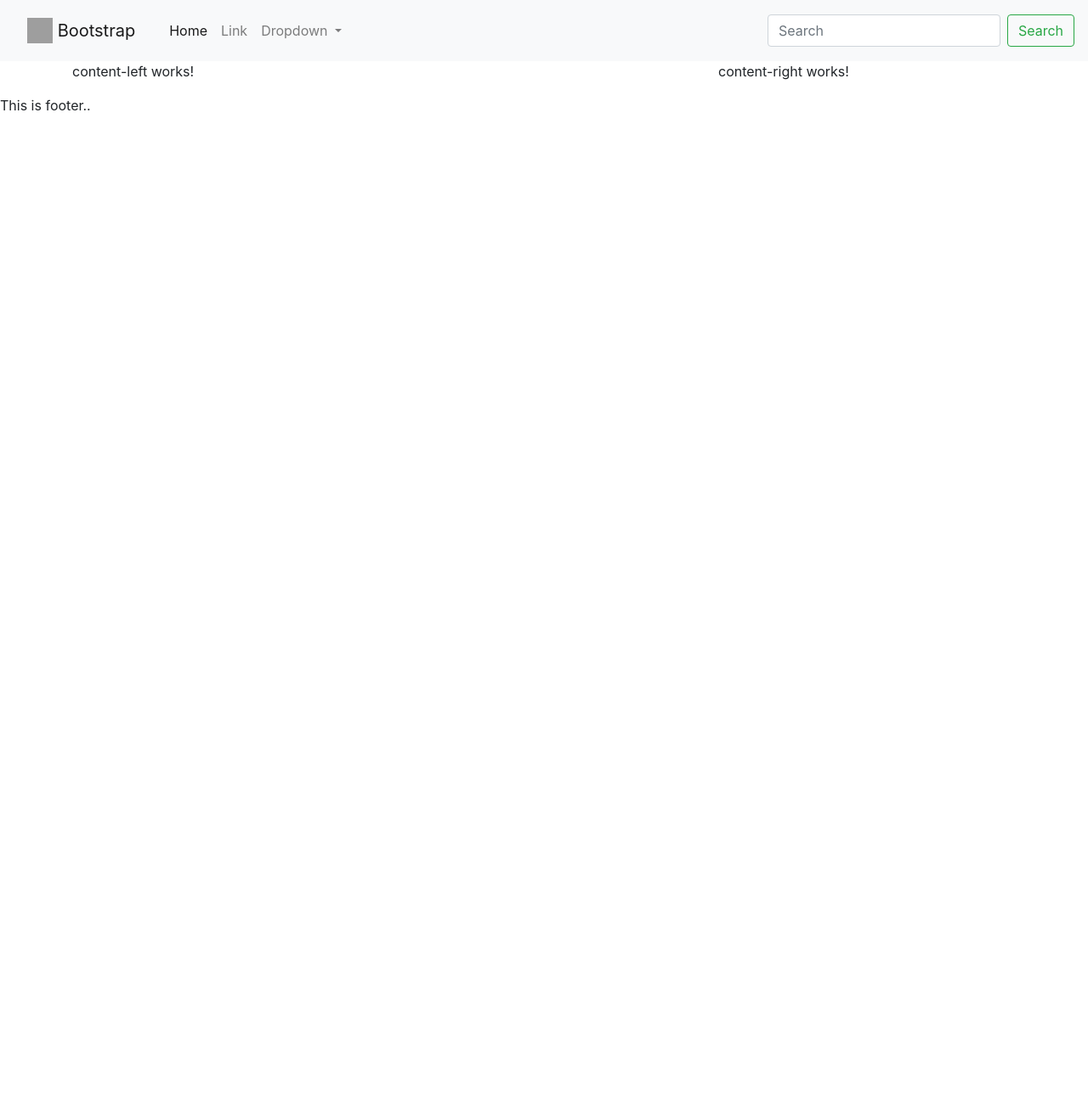
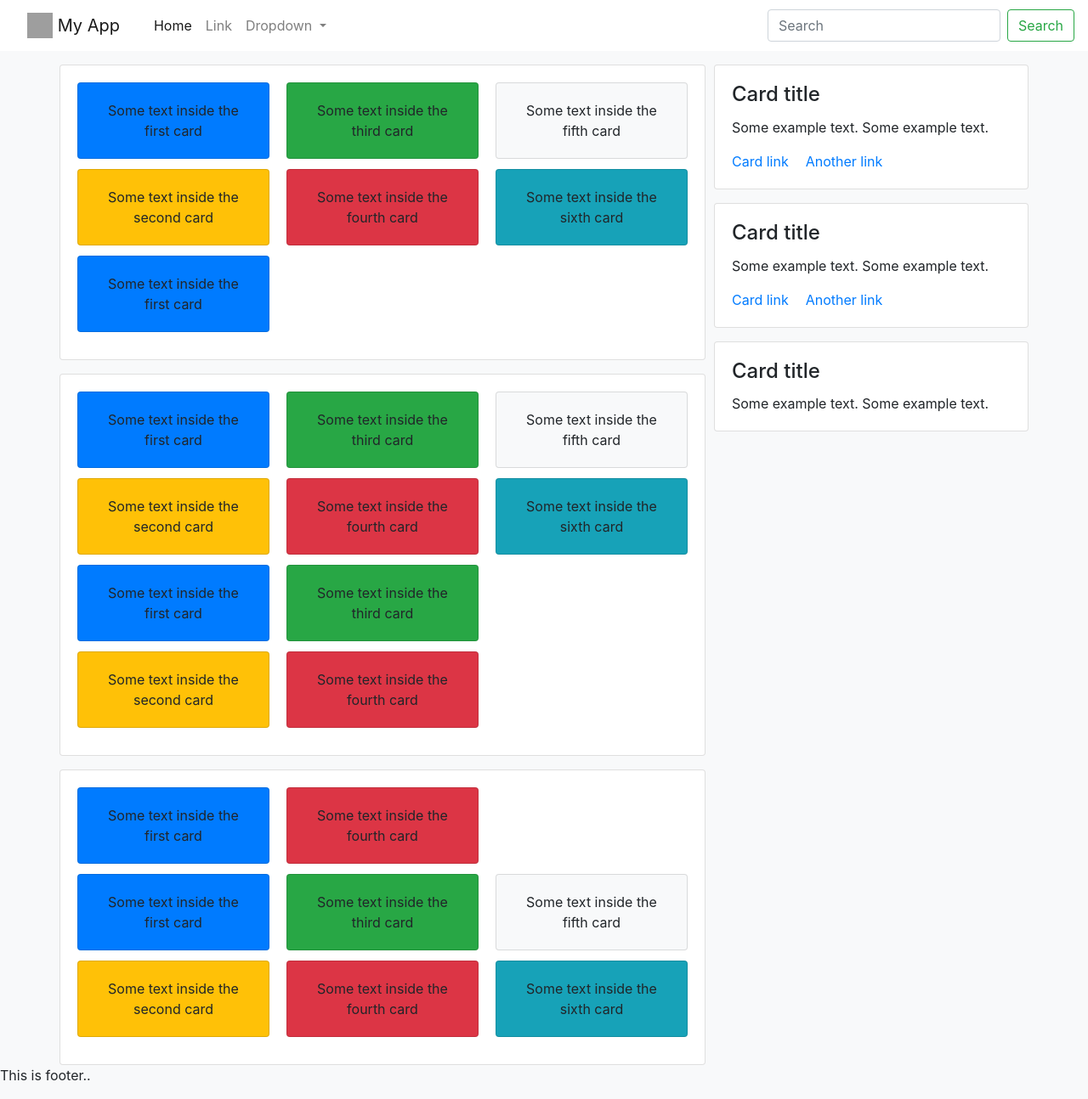
Before and after one commit to IAmSudhirGupta/my-app, an Angular app: page / in a window 1280 px wide. Shown: the whole page at 85% size. Before the commit the page ends 800 px from the top, so only its background shows below. Built offline with nearby package versions, Linux system fonts and the light colour scheme; grey boxes are pictures that could not be loaded.

Commit message:
added cords

```diff
--- a/src/app/components/content-left/content-left.component.html
+++ b/src/app/components/content-left/content-left.component.html
@@ -1,3 +1,162 @@
-<p>
-    content-left works!
-</p>
+<div class="row margin-top-10">
+    <div class="card">
+        <div class="card-body">
+
+            <div class="card-columns">
+                <div class="card bg-primary">
+                    <div class="card-body text-center">
+                        <p class="card-text">Some text inside the first card</p>
+                    </div>
+                </div>
+                <div class="card bg-warning">
+                    <div class="card-body text-center">
+                        <p class="card-text">Some text inside the second card</p>
+                    </div>
+                </div>
+                <div class="card bg-success">
+                    <div class="card-body text-center">
+                        <p class="card-text">Some text inside the third card</p>
+                    </div>
+                </div>
+                <div class="card bg-danger">
+                    <div class="card-body text-center">
+                        <p class="card-text">Some text inside the fourth card</p>
+                    </div>
+                </div>
+                <div class="card bg-light">
+                    <div class="card-body text-center">
+                        <p class="card-text">Some text inside the fifth card</p>
+                    </div>
+                </div>
+                <div class="card bg-info">
+                    <div class="card-body text-center">
+                        <p class="card-text">Some text inside the sixth card</p>
+                    </div>
+                </div>
+            </div>
+            <div class="card-columns">
+                <div class="card bg-primary">
+                    <div class="card-body text-center">
+                        <p class="card-text">Some text inside the first card</p>
+                    </div>
+                </div>
+            </div>
+        </div>
+    </div>
+</div>
+
+<div class="row margin-top-10">
+    <div class="card">
+        <div class="card-body">
+
+            <div class="card-columns">
+                <div class="card bg-primary">
+                    <div class="card-body text-center">
+                        <p class="card-text">Some text inside the first card</p>
+                    </div>
+                </div>
+                <div class="card bg-warning">
+                    <div class="card-body text-center">
+                        <p class="card-text">Some text inside the second card</p>
+                    </div>
+                </div>
+                <div class="card bg-success">
+                    <div class="card-body text-center">
+                        <p class="card-text">Some text inside the third card</p>
+                    </div>
+                </div>
+                <div class="card bg-danger">
+                    <div class="card-body text-center">
+                        <p class="card-text">Some text inside the fourth card</p>
+                    </div>
+                </div>
+                <div class="card bg-light">
+                    <div class="card-body text-center">
+                        <p class="card-text">Some text inside the fifth card</p>
+                    </div>
+                </div>
+                <div class="card bg-info">
+                    <div class="card-body text-center">
+                        <p class="card-text">Some text inside the sixth card</p>
+                    </div>
+                </div>
+            </div>
+            <div class="card-columns">
+                <div class="card bg-primary">
+                    <div class="card-body text-center">
+                        <p class="card-text">Some text inside the first card</p>
+                    </div>
+                </div>
+                <div class="card bg-warning">
+                    <div class="card-body text-center">
+                        <p class="card-text">Some text inside the second card</p>
+                    </div>
+                </div>
+                <div class="card bg-success">
+                    <div class="card-body text-center">
+                        <p class="card-text">Some text inside the third card</p>
+                    </div>
+                </div>
+                <div class="card bg-danger">
+                    <div class="card-body text-center">
+                        <p class="card-text">Some text inside the fourth card</p>
+                    </div>
+                </div>
+            </div>
+        </div>
+    </div>
+</div>
+
+<div class="row margin-top-10">
+    <div class="card">
+        <div class="card-body">
+
+            <div class="card-columns">
+                <div class="card bg-primary">
+                    <div class="card-body text-center">
+                        <p class="card-text">Some text inside the first card</p>
+                    </div>
+                </div>
+
+                <div class="card bg-danger">
+                    <div class="card-body text-center">
+                        <p class="card-text">Some text inside the fourth card</p>
+                    </div>
+                </div>
+
+            </div>
+            <div class="card-columns">
+                <div class="card bg-primary">
+                    <div class="card-body text-center">
+                        <p class="card-text">Some text inside the first card</p>
+                    </div>
+                </div>
+                <div class="card bg-warning">
+                    <div class="card-body text-center">
+                        <p class="card-text">Some text inside the second card</p>
+                    </div>
+                </div>
+                <div class="card bg-success">
+                    <div class="card-body text-center">
+                        <p class="card-text">Some text inside the third card</p>
+                    </div>
+                </div>
+                <div class="card bg-danger">
+                    <div class="card-body text-center">
+                        <p class="card-text">Some text inside the fourth card</p>
+                    </div>
+                </div>
+                <div class="card bg-light">
+                    <div class="card-body text-center">
+                        <p class="card-text">Some text inside the fifth card</p>
+                    </div>
+                </div>
+                <div class="card bg-info">
+                    <div class="card-body text-center">
+                        <p class="card-text">Some text inside the sixth card</p>
+                    </div>
+                </div>
+            </div>
+        </div>
+    </div>
+</div>
--- a/src/app/components/content-right/content-right.component.css
+++ b/src/app/components/content-right/content-right.component.css
@@ -0,0 +1,3 @@
+.card {
+    margin-left: 10px;
+}
--- a/src/app/components/content-right/content-right.component.html
+++ b/src/app/components/content-right/content-right.component.html
@@ -1,3 +1,28 @@
-<p>
-  content-right works!
-</p>
+<div class="row margin-top-10">
+    <div class="card">
+        <div class="card-body">
+            <h4 class="card-title">Card title</h4>
+            <p class="card-text">Some example text. Some example text.</p>
+            <a href="#" class="card-link">Card link</a>
+            <a href="#" class="card-link">Another link</a>
+        </div>
+    </div>
+</div>
+<div class="row margin-top-10">
+    <div class="card">
+        <div class="card-body">
+            <h4 class="card-title">Card title</h4>
+            <p class="card-text">Some example text. Some example text.</p>
+            <a href="#" class="card-link">Card link</a>
+            <a href="#" class="card-link">Another link</a>
+        </div>
+    </div>
+</div>
+<div class="row margin-top-10">
+    <div class="card">
+        <div class="card-body">
+            <h4 class="card-title">Card title</h4>
+            <p class="card-text">Some example text. Some example text.</p>
+        </div>
+    </div>
+</div>
--- a/src/app/components/navbar/navbar.component.css
+++ b/src/app/components/navbar/navbar.component.css
@@ -0,0 +1,7 @@
+.bg-light {
+    background-color: #fff !important;
+}
+
+nav {
+    max-height: 60px;
+}
--- a/src/app/components/navbar/navbar.component.html
+++ b/src/app/components/navbar/navbar.component.html
@@ -1,7 +1,9 @@
+<header>
     <nav class="navbar navbar-expand-lg navbar-light bg-light">
         <nav class="navbar navbar-light bg-light">
             <a class="navbar-brand" href="#">
-            <img src="https://fiverr-res.cloudinary.com/images/t_main1,q_auto,f_auto/gigs/3610583/original/aef281b1031205da07c337045f432b0142d009ea/do-classy-logo-design-week.png" width="30" height="30" class="d-inline-block align-top" alt=""> Bootstrap
+                <img src="https://fiverr-res.cloudinary.com/images/t_main1,q_auto,f_auto/gigs/3610583/original/aef281b1031205da07c337045f432b0142d009ea/do-classy-logo-design-week.png" width="30" height="30" class="d-inline-block align-top" alt=""> My
+                App
             </a>
         </nav>
         <button class="navbar-toggler" type="button" data-toggle="collapse" data-target="#navbarSupportedContent" aria-controls="navbarSupportedContent" aria-expanded="false" aria-label="Toggle navigation">
@@ -34,3 +36,4 @@
             </form>
         </div>
     </nav>
+</header>
--- a/src/styles.css
+++ b/src/styles.css
@@ -1 +1,17 @@
 /* You can add global styles to this file, and also import other style files */
+
+body {
+    background-color: #f8f9fa !important;
+    min-height: calc(100vh - 48px);
+    line-height: 1;
+    font-family: IBMPlexSans, Helvetica Neue, Segoe UI, Helvetica, Verdana, Arial, sans-serif;
+    -webkit-font-smoothing: antialiased;
+}
+
+.margin-top-10 {
+    margin-top: 1rem !important;
+}
+
+.card {
+    width: 100%;
+}
```
Lines whose indentation alone changed are shown as unchanged.
